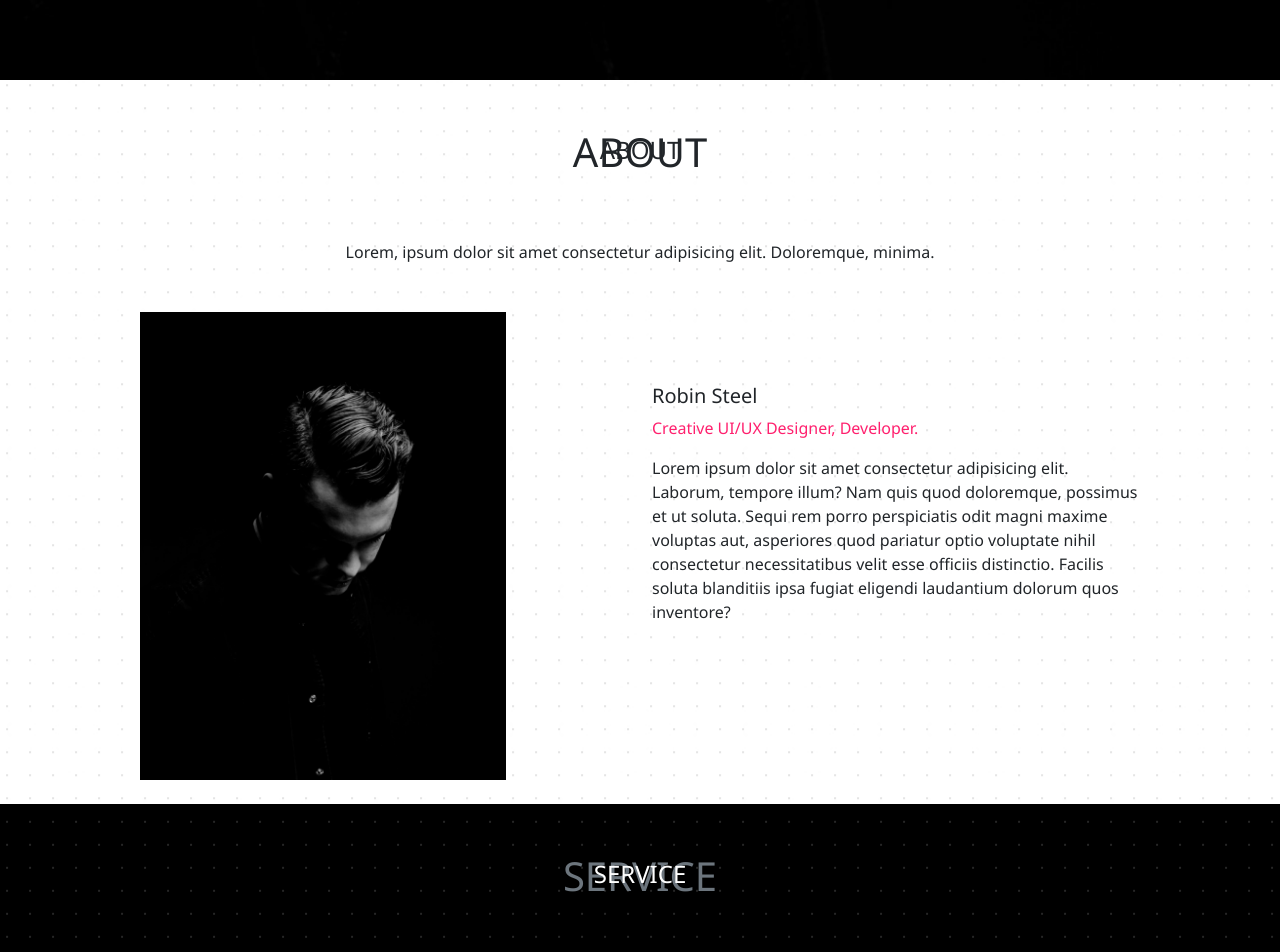
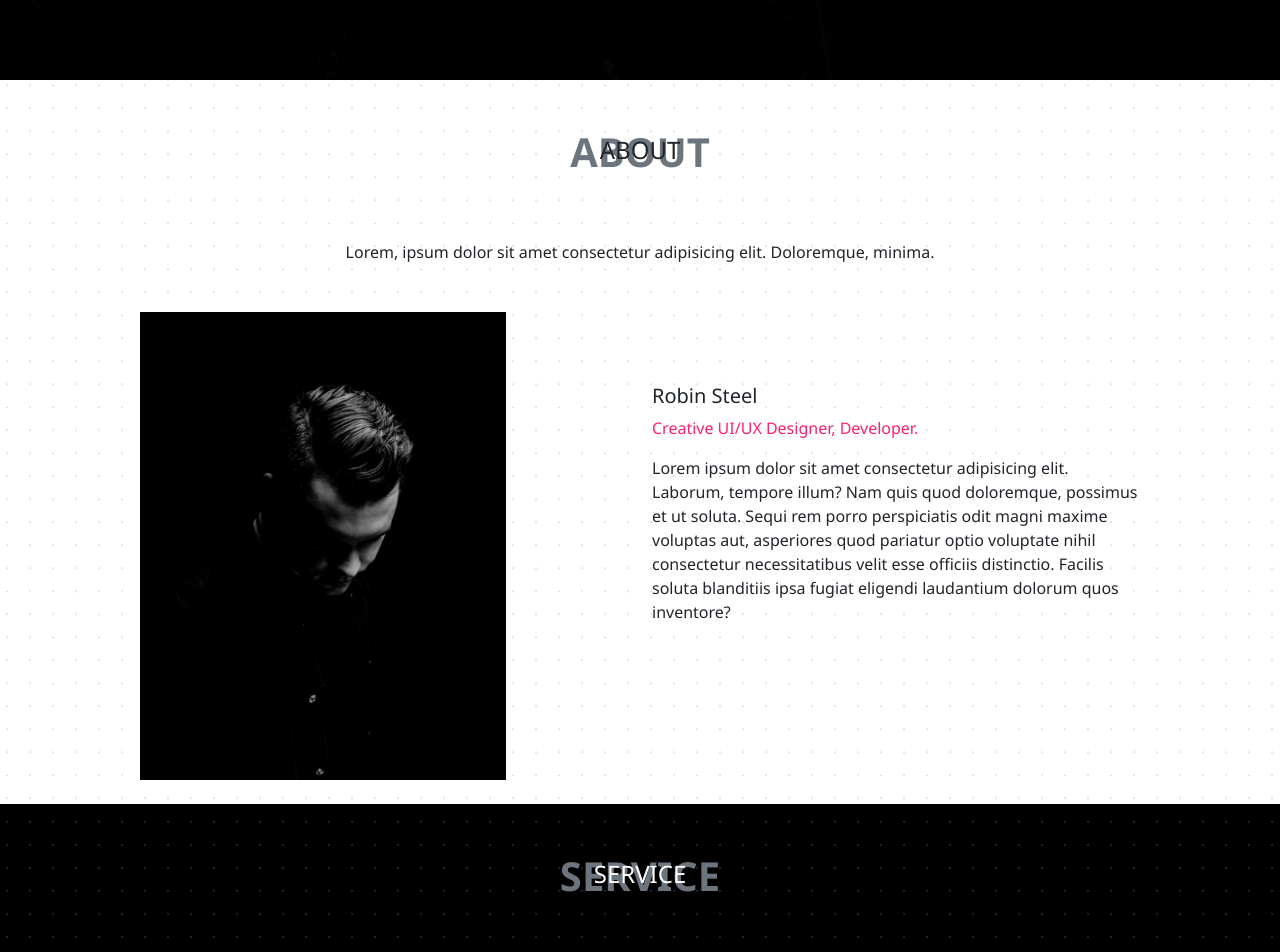
Before and after one commit to marwa-ahmed93/Jquery_Project, a plain HTML site: page index.html in a window 1280 px wide. Shown: the part 720-1672 px from the top of the page. Drawn offline with nearby package versions, Linux system fonts and the light colour scheme.

Commit message:
edit at font-size

```diff
--- a/css/style.css
+++ b/css/style.css
@@ -105,6 +105,7 @@ body{
 
 .change{
     text-align: center;
+
 }
 
 #service{
@@ -219,3 +220,13 @@ body{
 .timeRow .col-md-4{
     text-align: center;
 }
+.text{
+    color: rgb(189, 183, 183);
+}
+h1
+{
+    font-size: 3rem;
+    font-weight: 800;
+
+    /* color: #969797; */
+}
--- a/index.html
+++ b/index.html
@@ -111,7 +111,7 @@
   <section id="about">
 
      <div class="headAbout d-flex justify-content-center pt-5 ">
-      <h1 class="change text large-text fs-1 position-relative">ABOUT</h1>
+      <h1 class="change text-secondary large-text fs-1 position-relative">ABOUT</h1>
       <h4 class="position-absolute pt-2">ABOUT</h4>
     </div>
 
```
